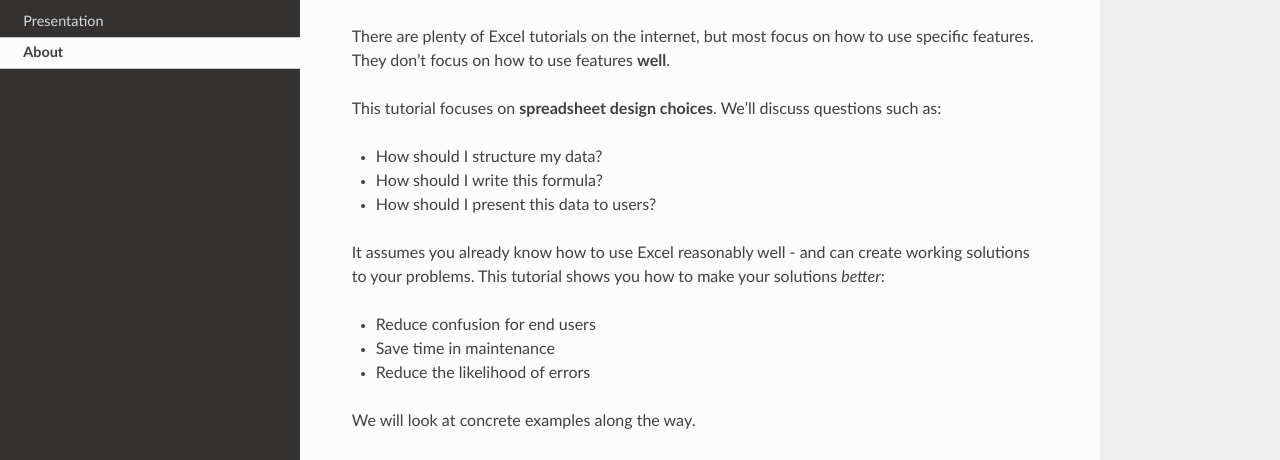
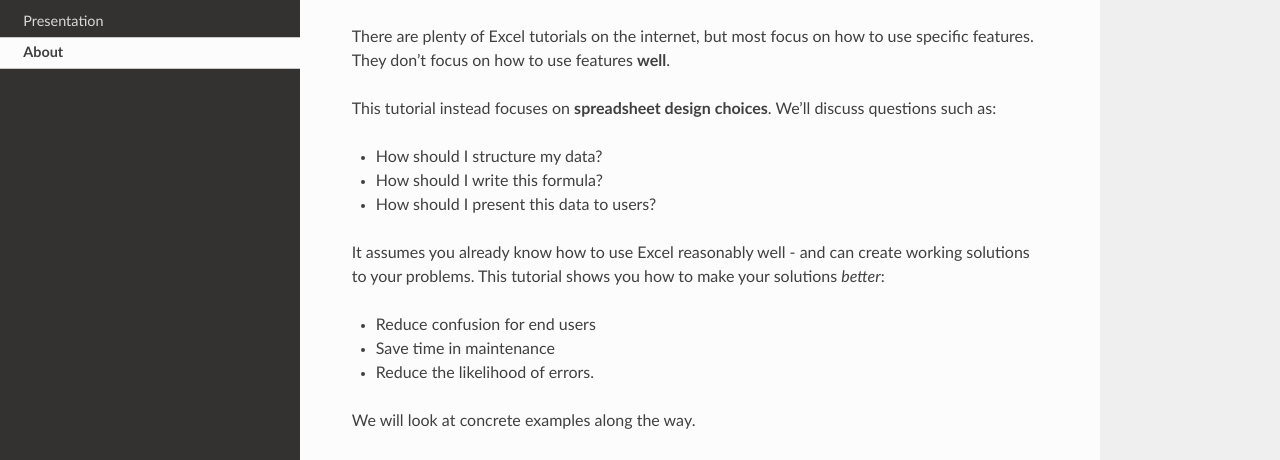
Before and after one commit to chrispsn/Excel-Masterclass, a Sphinx documentation site: the page built from sphinx_docs/source/about.rst, in a window 1280 px wide. Shown: the part 183-643 px from the top of the page. Built offline with Sphinx 7.4.7 and the Read the Docs theme 2.0.0, drawn with Linux system fonts in a browser that asks for light colours.

Commit message:
Minor tweaks to 'about' page

```diff
--- a/sphinx_docs/source/about.rst
+++ b/sphinx_docs/source/about.rst
@@ -6,7 +6,7 @@
 
 There are plenty of Excel tutorials on the internet, but most focus on how to use specific features. They don't focus on how to use features **well**.
 
-This tutorial focuses on **spreadsheet design choices**. We'll discuss questions such as:
+This tutorial instead focuses on **spreadsheet design choices**. We'll discuss questions such as:
 
 * How should I structure my data?
 * How should I write this formula?
@@ -16,7 +16,7 @@
 
 * Reduce confusion for end users
 * Save time in maintenance
-* Reduce the likelihood of errors
+* Reduce the likelihood of errors.
 
 We will look at concrete examples along the way.
 
```
